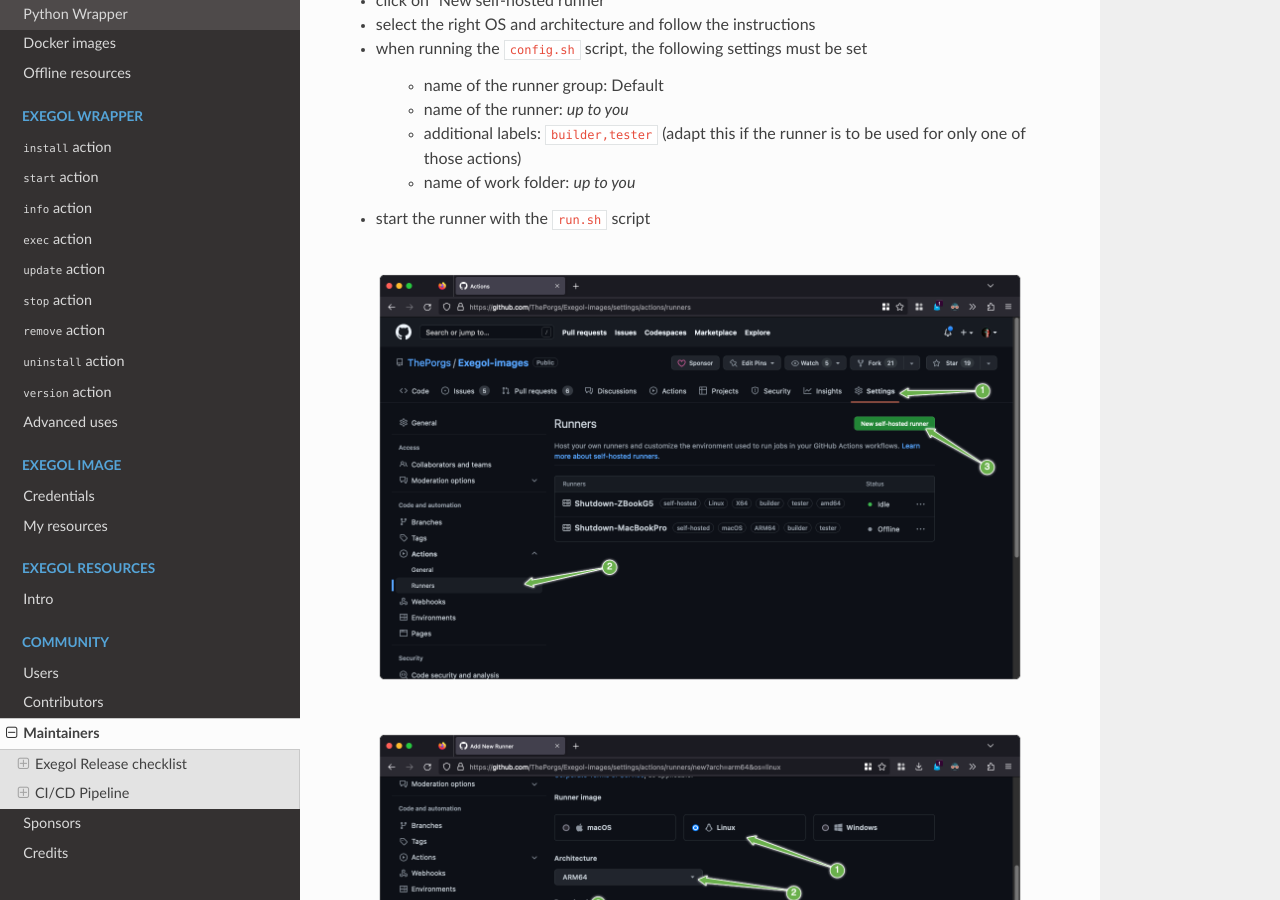
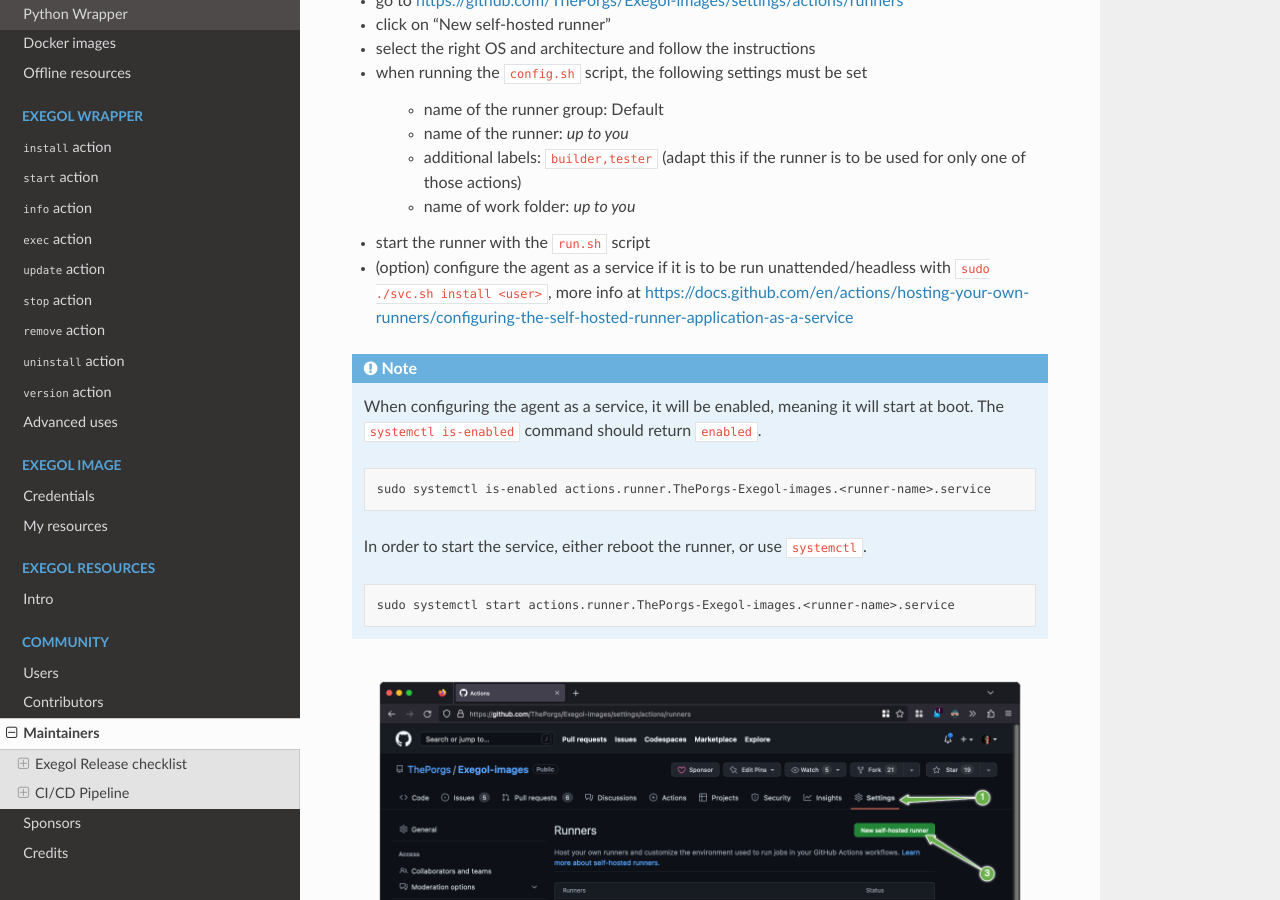
Before and after one commit to ThePorgs/Exegol-docs, a Sphinx documentation site: the page built from source/community/maintainers.rst, in a window 1280 px wide and 900 px high, scrolled down 3979 px. Built offline with Sphinx 7.4.7 and the Read the Docs theme 2.0.0, drawn with Linux system fonts in a browser that asks for light colours; some of the changed text lies outside the part shown.

Commit message:
Adding GHA runners service install

```diff
--- a/source/community/maintainers.rst
+++ b/source/community/maintainers.rst
@@ -134,7 +134,7 @@
 * enough CPU *(to be defined)*
 * enough free disk space (at least ~30GB)
 
-Before deploying a GHA agent on a runner, Docker must be installed.
+Before deploying a GHA agent on a runner, Docker must be installed. Note the following documentation focuses on deploying an agent on Linux systems.
 
 .. tip::
 
@@ -171,7 +171,22 @@
     * name of work folder: *up to you*
 
 * start the runner with the ``run.sh`` script
+* (option) configure the agent as a service if it is to be run unattended/headless with ``sudo ./svc.sh install <user>``, more info at https://docs.github.com/en/actions/hosting-your-own-runners/configuring-the-self-hosted-runner-application-as-a-service
 
+
+.. note::
+
+    When configuring the agent as a service, it will be enabled, meaning it will start at boot. The ``systemctl is-enabled`` command should return ``enabled``.
+
+    .. code-block:: bash
+
+        sudo systemctl is-enabled actions.runner.ThePorgs-Exegol-images.<runner-name>.service
+
+    In order to start the service, either reboot the runner, or use ``systemctl``.
+
+    .. code-block:: bash
+
+        sudo systemctl start actions.runner.ThePorgs-Exegol-images.<runner-name>.service
 
 .. image:: /assets/maintainers/gha_deployment/step_1.png
    :align: center
```
